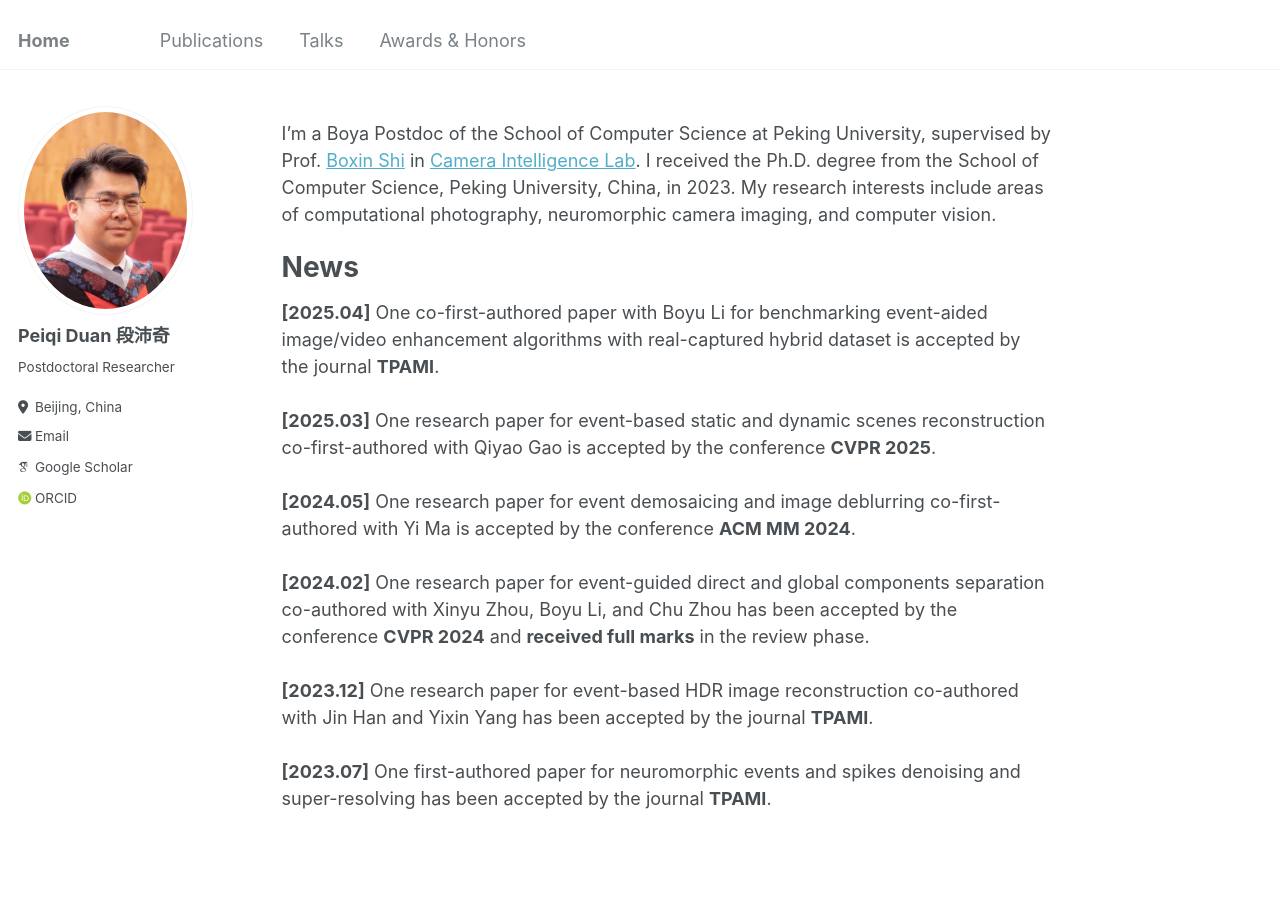
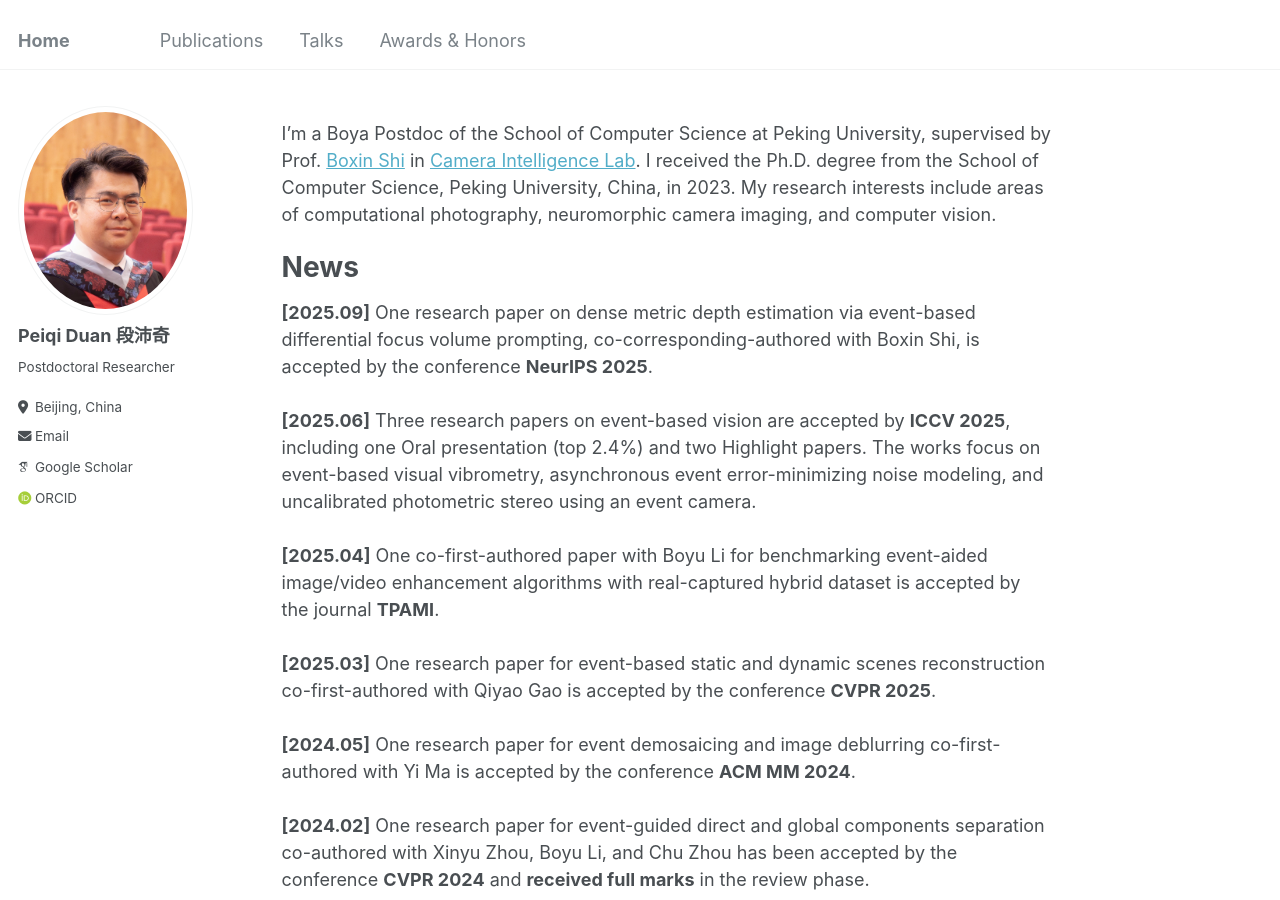
Before and after one commit to peiqi-duan/peiqi-duan.github.io, a Jekyll site: the page built from _pages/about.md, in a window 1280 px wide and 900 px high. Built offline with Jekyll 4.4.1, drawn with Linux system fonts in a browser that asks for light colours; some web fonts are replaced.

Commit message:
Update about.md

```diff
--- a/_pages/about.md
+++ b/_pages/about.md
@@ -11,6 +11,8 @@ I'm a Boya Postdoc of the School of Computer Science at Peking University, super
 
 News
 ======
+<b>[2025.09]</b> One research paper on dense metric depth estimation via event-based differential focus volume prompting, co-corresponding-authored with Boxin Shi, is accepted by the conference <b>NeurIPS 2025</b>.<br><br>
+<b>[2025.06]</b> Three research papers on event-based vision are accepted by <b>ICCV 2025</b>, including one Oral presentation (top 2.4%) and two Highlight papers. The works focus on event-based visual vibrometry, asynchronous event error-minimizing noise modeling, and uncalibrated photometric stereo using an event camera.<br><br>
 <b>[2025.04]</b> One co-first-authored paper with Boyu Li for benchmarking event-aided image/video enhancement algorithms with real-captured hybrid dataset is accepted by the journal <b>TPAMI</b>.<br><br>
 <b>[2025.03]</b> One research paper for event-based static and dynamic scenes reconstruction co-first-authored with Qiyao Gao is accepted by the conference <b>CVPR 2025</b>.<br><br>
 <b>[2024.05]</b> One research paper for event demosaicing and image deblurring co-first-authored with Yi Ma is accepted by the conference <b>ACM MM 2024</b>.<br><br>
```
